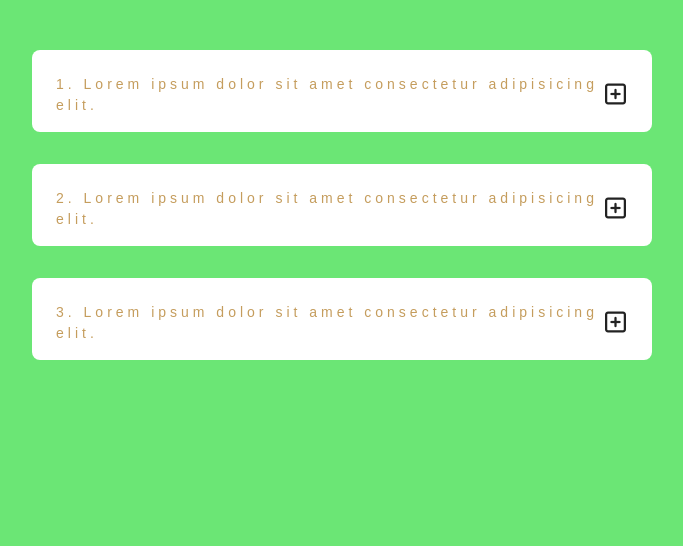
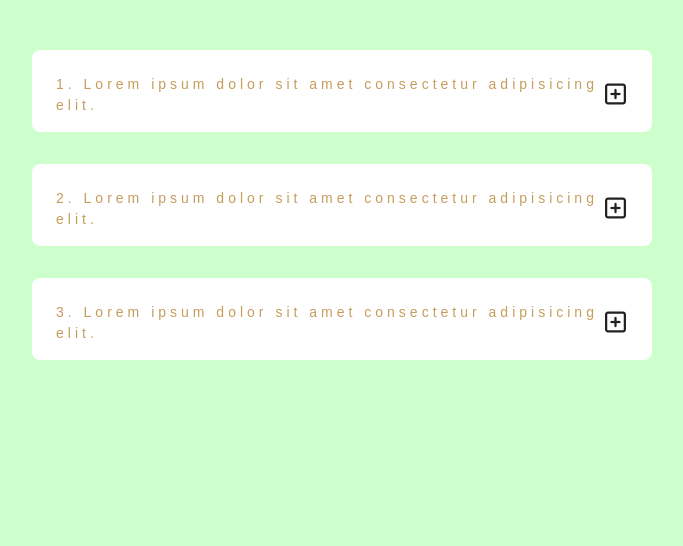
Before and after one commit to DanaCyb/faq_project, a website: page index.html in a window 1280 px wide. Shown: the part 254-800 px from the top of the page, without its empty margins (298-981 px from the left). Drawn offline with nearby package versions, Linux system fonts and the light colour scheme; files that its build step writes are made by us from their sources.

Commit message:
Mod code sass

```diff
--- a/css/style.sass
+++ b/css/style.sass
@@ -3,7 +3,7 @@
     --clr-red-dark: hsl(360, 67%, 44%)
     --clr-red-light: hsl(360, 71%, 66%)
     --clr-green-dark: hsl(125, 67%, 44%)
-    --clr-green-light: hsl(125, 71%, 66%)
+    --clr-green-light: rgb(204, 255, 204)
     --crl-gold: #c59d5d
     --clr-black: #222
     --ff-primary: "Times New Roman"
```
